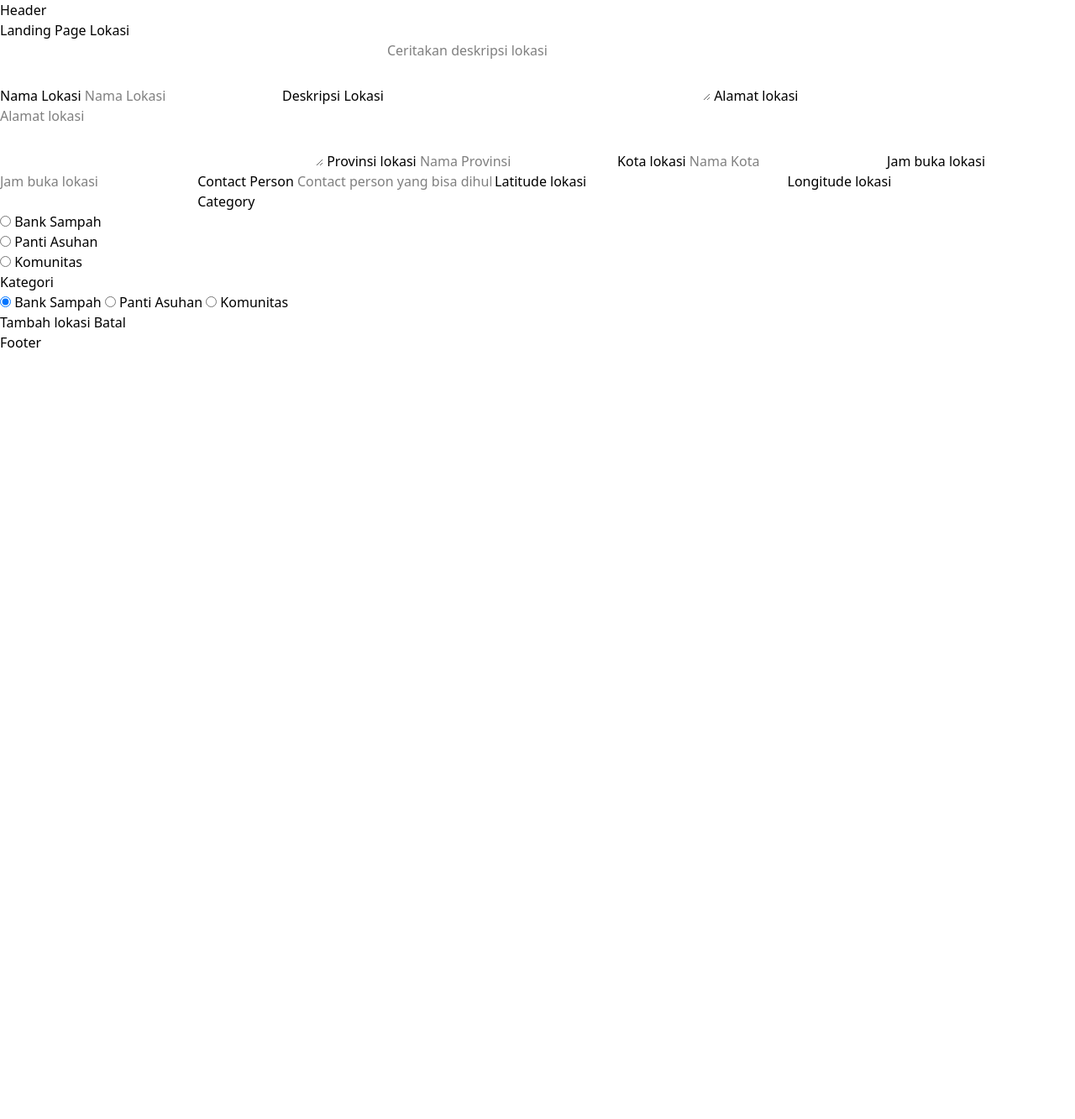
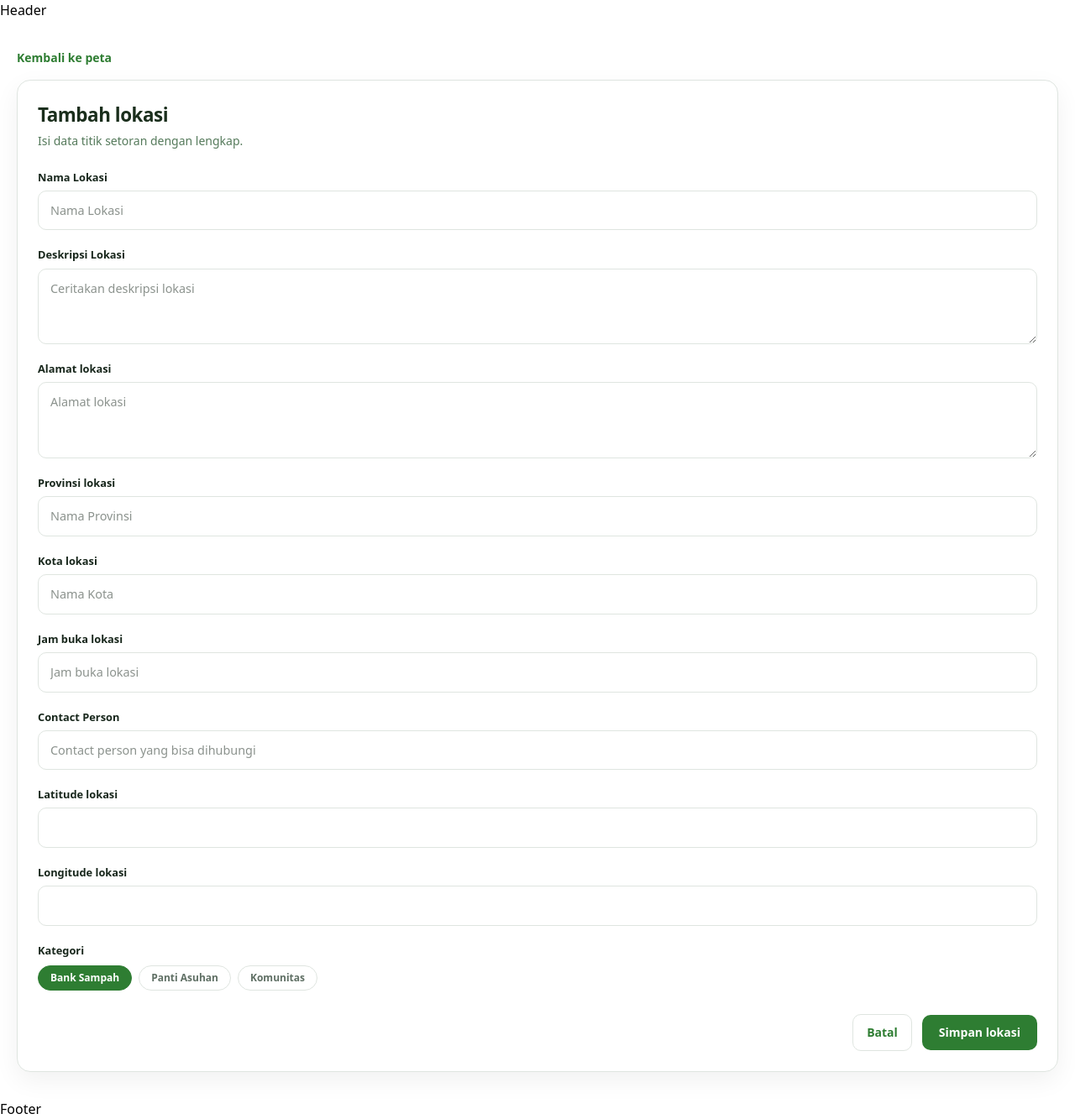
Before and after one commit to pbp-f-kelompok-1/KelolaKita, a Django app: page /locations/add/ in a window 1280 px wide. Shown: the whole page at 84% size. Before the commit the page ends 414 px from the top, so only its background shows below. Run offline with Django 5.2, Linux system fonts and the light colour scheme; style sheets or scripts are compiled from the project's sources; some libraries are stand-ins or nearby versions.

Commit message:
feat: Menambahkan style create  location dan detail location

```diff
--- a/main/forms.py
+++ b/main/forms.py
@@ -87,3 +87,13 @@ class LocationForm(ModelForm) :
             ),
             "category" : RadioSelect,
         }
+
+    def __init__(self, *args, **kwargs):
+        super().__init__(*args, **kwargs)
+        input_classes = (
+            "w-full rounded-[10px] border border-line bg-white px-3.5 py-3 "
+            "text-[0.9rem] text-ink focus:border-brand focus:outline-2 focus:outline-brand"
+        )
+        for name, field in self.fields.items():
+            if name != "category":
+                field.widget.attrs["class"] = input_classes
--- a/static/css/globals.css
+++ b/static/css/globals.css
@@ -0,0 +1,48 @@
+@import "tailwindcss";
+@source "../../../templates";
+
+@theme {
+  --color-brand: #2e7d32;
+  --color-brand-dark: #1f5a23;
+  --color-brand-soft: #e8f5e9;
+  --color-brand-border: #81c784;
+  --color-ink: #17261b;
+  --color-muted: #5f6f64;
+  --color-line: #dfe5e0;
+  --font-sans: "Plus Jakarta Sans", system-ui, sans-serif;
+
+  --animate-card-up: card-up 0.2s ease-out;
+  @keyframes card-up {
+    from { opacity: 0; translate: -50% 12px; }
+    to   { opacity: 1; translate: -50% 0; }
+  }
+}
+
+.leaflet-tile-pane {
+  filter: grayscale(0.6) brightness(1.1) contrast(0.85) saturate(0.7);
+}
+
+.location-form input:not([type="radio"]):not([type="checkbox"]),
+.location-form textarea,
+.location-form select {
+  width: 100%;
+  box-sizing: border-box;
+  padding: 12px 14px;
+  border: 1px solid #dfe5e0;
+  border-radius: 10px;
+  background: #fff;
+  font-size: 0.9rem;
+}
+
+.location-form input:focus,
+.location-form textarea:focus,
+.location-form select:focus {
+  outline: 2px solid #2e7d32;
+  border-color: #2e7d32;
+}
+
+.location-form .errorlist {
+  margin: 0;
+  padding: 0;
+  list-style: none;
+}
--- a/templates/Location.html
+++ b/templates/Location.html
@@ -6,7 +6,6 @@
         <h1 class="panel__title">Temukan titik setoran</h1>
         <p class="panel__subtitle">Cari mitra berdasarkan lokasi, jenis, barang, dan layanan</p>
 
-        <label class="field-label" for="search-input">Lokasi</label>
         <form class="search-box" id="search-form" role="search">
             <svg class="search-box__icon" viewBox="0 0 24 24" width="18" height="18" fill="none"
                 stroke="currentColor" stroke-width="2" stroke-linecap="round" aria-hidden="true">
--- a/templates/location_form.html
+++ b/templates/location_form.html
@@ -1,36 +1,85 @@
 {% extends 'base.html' %}
 {% block content %}
-    <main>
-        Landing Page
-        <a href="{% url 'show_location' %}">Lokasi</a>
-        <form method="post" action="{% url 'create_location' %}">
+<style>
+    .chip-choice input {
+        position: absolute;
+        opacity: 0;
+        pointer-events: none;
+    }
+    .chip-choice:has(input:checked) {
+        background: #2e7d32;
+        border-color: #2e7d32;
+        color: #fff;
+    }
+    .chip-choice:has(input:focus-visible) {
+        outline: 2px solid #2e7d32;
+        outline-offset: 2px;
+    }
+</style>
+
+<main class="mx-auto max-w-full px-5 py-8 font-sans text-ink">
+
+    <a href="{% url 'show_location' %}"
+       class="mb-4 inline-flex items-center gap-1 text-sm font-bold text-brand hover:text-brand-dark">
+        Kembali ke peta
+    </a>
+
+    <div class="rounded-2xl border border-line bg-white p-6 shadow-[0_10px_30px_rgba(0,0,0,0.06)]">
+        <h1 class="text-[1.4rem] font-extrabold tracking-[-0.02em] text-[#1a2e1c]">Tambah lokasi</h1>
+        <p class="mb-6 mt-1 text-sm text-[#557A5B]">Isi data titik setoran dengan lengkap.</p>
+
+        <form method="post" action="" class="location-form flex flex-col gap-5">
             {% csrf_token %}
-            {% for field in form %}
-                <label for="{{ field.id_for_label }}"> {{ field.label }}</label>
-                {{ field }}
-                {% for error in field.errors %}
-                    <p> {{ error }}</p>
-                {% endfor %}
+
+            {% if form.non_field_errors %}
+            <div class="rounded-[10px] border border-[#f1c0bb] bg-[#fdecea] px-3.5 py-3 text-sm font-semibold text-[#b42318]">
+                {{ form.non_field_errors }}
+            </div>
+            {% endif %}
+
+            {% for field in form.visible_fields %}
+                {% if field.name != "category" %}
+                <div class="flex flex-col gap-1.5">
+                    <label for="{{ field.id_for_label }}" class="text-[0.8rem] font-bold">{{ field.label }}</label>
+                    {{ field }}
+                    {% if field.help_text %}
+                        <p class="text-xs text-muted">{{ field.help_text }}</p>
+                    {% endif %}
+                    {% for error in field.errors %}
+                        <p class="text-xs font-semibold text-[#b42318]">{{ error }}</p>
+                    {% endfor %}
+                </div>
+                {% endif %}
             {% endfor %}
 
-            <fieldset class="field">
-                <legend class="field-label">Kategori</legend>
-                <div class="chips">
+            <fieldset class="flex flex-col">
+                <legend class="mb-2 text-[0.8rem] font-bold">Kategori</legend>
+                <div class="flex flex-wrap justify-start gap-2">
                     {% for radio in form.category %}
-                    <label class="chip">
-                        {{ radio.tag }} {{ radio.choice_label }}
+                    <label class="chip-choice relative flex cursor-pointer items-center gap-1.5 rounded-full border border-[#dfe5e0] bg-white px-3.5 py-1.5 text-xs font-semibold text-[#5f6f64] transition-colors hover:border-[#2e7d32]">
+                        {{ radio.tag }}
+                        {{ radio.choice_label }}
                     </label>
                     {% endfor %}
                 </div>
                 {% for error in form.category.errors %}
-                    <p class="field-error">{{ error }}</p>
+                    <p class="mt-1.5 text-xs font-semibold text-[#b42318]">{{ error }}</p>
                 {% endfor %}
             </fieldset>
+
             {% for hidden in form.hidden_fields %}{{ hidden }}{% endfor %}
 
-            {{ form.non_field_errors }}
-            <button type="submit">Tambah lokasi</button>
-            <a href="{% url 'show_location' %}">Batal</a>
+            <div class="mt-2 flex items-center justify-end gap-3">
+                <a href="{% url 'show_location' %}"
+                class="rounded-[10px] border border-[#dfe5e0] px-4 py-[11px] text-sm font-bold text-[#2e7d32] transition hover:border-[#81c784] hover:bg-[#e8f5e9]">
+                    Batal
+                </a>
+                <button type="submit"
+                        class="cursor-pointer rounded-[10px] bg-[#2e7d32] px-5 py-[11px] text-sm font-bold text-white transition hover:bg-[#1f5a23] active:scale-[0.98]">
+                    Simpan lokasi
+                </button>
+            </div>
         </form>
-    </main>
+    </div>
+</main>
 {% endblock content %}
--- a/theme/static/css/dist/styles.css
+++ b/theme/static/css/dist/styles.css
@@ -8,14 +8,24 @@
     --font-serif: ui-serif, Georgia, Cambria, 'Times New Roman', Times, serif;
     --font-mono: ui-monospace, SFMono-Regular, Menlo, Monaco, Consolas, 'Liberation Mono', 'Courier New',
     monospace;
-    --color-red-500: oklch(63.7% 0.237 25.331);
-    --color-blue-500: oklch(62.3% 0.214 259.815);
     --color-gray-50: oklch(98.5% 0.002 247.839);
     --color-black: #000;
+    --color-white: #fff;
+    --spacing: 0.25rem;
+    --text-xs: 0.75rem;
+    --text-xs--line-height: calc(1 / 0.75);
+    --text-sm: 0.875rem;
+    --text-sm--line-height: calc(1.25 / 0.875);
     --text-5xl: 3rem;
     --text-5xl--line-height: 1;
+    --font-weight-semibold: 600;
+    --font-weight-bold: 700;
+    --font-weight-extrabold: 800;
     --tracking-normal: 0em;
     --leading-normal: 1.5;
+    --radius-2xl: 1rem;
+    --default-transition-duration: 150ms;
+    --default-transition-timing-function: cubic-bezier(0.4, 0, 0.2, 1);
     --default-font-family: var(--font-sans);
     --default-mono-font-family: var(--font-mono);
   }
@@ -169,6 +179,9 @@
   }
 }
 @layer utilities {
+  .relative {
+    position: relative;
+  }
   .static {
     position: static;
   }
@@ -193,14 +206,53 @@
   .mx-auto {
     margin-inline: auto;
   }
+  .mt-1 {
+    margin-top: calc(var(--spacing) * 1);
+  }
+  .mt-1\.5 {
+    margin-top: calc(var(--spacing) * 1.5);
+  }
+  .mt-2 {
+    margin-top: calc(var(--spacing) * 2);
+  }
+  .mb-2 {
+    margin-bottom: calc(var(--spacing) * 2);
+  }
+  .mb-4 {
+    margin-bottom: calc(var(--spacing) * 4);
+  }
+  .mb-6 {
+    margin-bottom: calc(var(--spacing) * 6);
+  }
   .block {
     display: block;
   }
   .flex {
     display: flex;
   }
+  .hidden {
+    display: none;
+  }
+  .inline-flex {
+    display: inline-flex;
+  }
   .h-screen {
     height: 100vh;
+  }
+  .w-full {
+    width: 100%;
+  }
+  .max-w-full {
+    max-width: 100%;
+  }
+  .cursor-pointer {
+    cursor: pointer;
+  }
+  .flex-col {
+    flex-direction: column;
+  }
+  .flex-wrap {
+    flex-wrap: wrap;
   }
   .items-center {
     align-items: center;
@@ -208,11 +260,84 @@
   .justify-center {
     justify-content: center;
   }
+  .justify-end {
+    justify-content: flex-end;
+  }
+  .justify-start {
+    justify-content: flex-start;
+  }
+  .gap-1 {
+    gap: calc(var(--spacing) * 1);
+  }
+  .gap-1\.5 {
+    gap: calc(var(--spacing) * 1.5);
+  }
+  .gap-2 {
+    gap: calc(var(--spacing) * 2);
+  }
+  .gap-3 {
+    gap: calc(var(--spacing) * 3);
+  }
+  .gap-5 {
+    gap: calc(var(--spacing) * 5);
+  }
+  .rounded-2xl {
+    border-radius: var(--radius-2xl);
+  }
+  .rounded-\[10px\] {
+    border-radius: 10px;
+  }
+  .rounded-full {
+    border-radius: calc(infinity * 1px);
+  }
+  .border {
+    border-style: var(--tw-border-style);
+    border-width: 1px;
+  }
+  .border-\[\#dfe5e0\] {
+    border-color: #dfe5e0;
+  }
+  .border-\[\#f1c0bb\] {
+    border-color: #f1c0bb;
+  }
+  .bg-\[\#2e7d32\] {
+    background-color: #2e7d32;
+  }
+  .bg-\[\#fdecea\] {
+    background-color: #fdecea;
+  }
   .bg-gray-50 {
     background-color: var(--color-gray-50);
   }
-  .bg-red-500 {
-    background-color: var(--color-red-500);
+  .bg-white {
+    background-color: var(--color-white);
+  }
+  .p-6 {
+    padding: calc(var(--spacing) * 6);
+  }
+  .px-3\.5 {
+    padding-inline: calc(var(--spacing) * 3.5);
+  }
+  .px-4 {
+    padding-inline: calc(var(--spacing) * 4);
+  }
+  .px-5 {
+    padding-inline: calc(var(--spacing) * 5);
+  }
+  .py-1\.5 {
+    padding-block: calc(var(--spacing) * 1.5);
+  }
+  .py-3 {
+    padding-block: calc(var(--spacing) * 3);
+  }
+  .py-8 {
+    padding-block: calc(var(--spacing) * 8);
+  }
+  .py-\[11px\] {
+    padding-block: 11px;
+  }
+  .font-sans {
+    font-family: var(--font-sans);
   }
   .font-serif {
     font-family: var(--font-serif);
@@ -221,19 +346,136 @@
     font-size: var(--text-5xl);
     line-height: var(--tw-leading, var(--text-5xl--line-height));
   }
+  .text-sm {
+    font-size: var(--text-sm);
+    line-height: var(--tw-leading, var(--text-sm--line-height));
+  }
+  .text-xs {
+    font-size: var(--text-xs);
+    line-height: var(--tw-leading, var(--text-xs--line-height));
+  }
+  .text-\[0\.8rem\] {
+    font-size: 0.8rem;
+  }
+  .text-\[0\.9rem\] {
+    font-size: 0.9rem;
+  }
+  .text-\[1\.4rem\] {
+    font-size: 1.4rem;
+  }
   .leading-normal {
     --tw-leading: var(--leading-normal);
     line-height: var(--leading-normal);
+  }
+  .font-bold {
+    --tw-font-weight: var(--font-weight-bold);
+    font-weight: var(--font-weight-bold);
+  }
+  .font-extrabold {
+    --tw-font-weight: var(--font-weight-extrabold);
+    font-weight: var(--font-weight-extrabold);
+  }
+  .font-semibold {
+    --tw-font-weight: var(--font-weight-semibold);
+    font-weight: var(--font-weight-semibold);
+  }
+  .tracking-\[-0\.02em\] {
+    --tw-tracking: -0.02em;
+    letter-spacing: -0.02em;
   }
   .tracking-normal {
     --tw-tracking: var(--tracking-normal);
     letter-spacing: var(--tracking-normal);
   }
+  .text-\[\#1a2e1c\] {
+    color: #1a2e1c;
+  }
+  .text-\[\#2e7d32\] {
+    color: #2e7d32;
+  }
+  .text-\[\#5f6f64\] {
+    color: #5f6f64;
+  }
+  .text-\[\#557A5B\] {
+    color: #557A5B;
+  }
+  .text-\[\#b42318\] {
+    color: #b42318;
+  }
   .text-black {
     color: var(--color-black);
   }
+  .text-white {
+    color: var(--color-white);
+  }
+  .shadow-\[0_10px_30px_rgba\(0\,0\,0\,0\.06\)\] {
+    --tw-shadow: 0 10px 30px var(--tw-shadow-color, rgba(0,0,0,0.06));
+    box-shadow: var(--tw-inset-shadow), var(--tw-inset-ring-shadow), var(--tw-ring-offset-shadow), var(--tw-ring-shadow), var(--tw-shadow);
+  }
+  .outline {
+    outline-style: var(--tw-outline-style);
+    outline-width: 1px;
+  }
+  .transition {
+    transition-property: color, background-color, border-color, outline-color, text-decoration-color, fill, stroke, --tw-gradient-from, --tw-gradient-via, --tw-gradient-to, opacity, box-shadow, transform, translate, scale, rotate, filter, -webkit-backdrop-filter, backdrop-filter, display, content-visibility, overlay, pointer-events;
+    transition-timing-function: var(--tw-ease, var(--default-transition-timing-function));
+    transition-duration: var(--tw-duration, var(--default-transition-duration));
+  }
+  .transition-colors {
+    transition-property: color, background-color, border-color, outline-color, text-decoration-color, fill, stroke, --tw-gradient-from, --tw-gradient-via, --tw-gradient-to;
+    transition-timing-function: var(--tw-ease, var(--default-transition-timing-function));
+    transition-duration: var(--tw-duration, var(--default-transition-duration));
+  }
+  .hover\:border-\[\#2e7d32\] {
+    &:hover {
+      @media (hover: hover) {
+        border-color: #2e7d32;
+      }
+    }
+  }
+  .hover\:border-\[\#81c784\] {
+    &:hover {
+      @media (hover: hover) {
+        border-color: #81c784;
+      }
+    }
+  }
+  .hover\:bg-\[\#1f5a23\] {
+    &:hover {
+      @media (hover: hover) {
+        background-color: #1f5a23;
+      }
+    }
+  }
+  .hover\:bg-\[\#e8f5e9\] {
+    &:hover {
+      @media (hover: hover) {
+        background-color: #e8f5e9;
+      }
+    }
+  }
+  .focus\:outline-2 {
+    &:focus {
+      outline-style: var(--tw-outline-style);
+      outline-width: 2px;
+    }
+  }
+  .active\:scale-\[0\.98\] {
+    &:active {
+      scale: 0.98;
+    }
+  }
+}
+@property --tw-border-style {
+  syntax: "*";
+  inherits: false;
+  initial-value: solid;
 }
 @property --tw-leading {
+  syntax: "*";
+  inherits: false;
+}
+@property --tw-font-weight {
   syntax: "*";
   inherits: false;
 }
@@ -241,11 +483,98 @@
   syntax: "*";
   inherits: false;
 }
+@property --tw-shadow {
+  syntax: "*";
+  inherits: false;
+  initial-value: 0 0 #0000;
+}
+@property --tw-shadow-color {
+  syntax: "*";
+  inherits: false;
+}
+@property --tw-shadow-alpha {
+  syntax: "<percentage>";
+  inherits: false;
+  initial-value: 100%;
+}
+@property --tw-inset-shadow {
+  syntax: "*";
+  inherits: false;
+  initial-value: 0 0 #0000;
+}
+@property --tw-inset-shadow-color {
+  syntax: "*";
+  inherits: false;
+}
+@property --tw-inset-shadow-alpha {
+  syntax: "<percentage>";
+  inherits: false;
+  initial-value: 100%;
+}
+@property --tw-ring-color {
+  syntax: "*";
+  inherits: false;
+}
+@property --tw-ring-shadow {
+  syntax: "*";
+  inherits: false;
+  initial-value: 0 0 #0000;
+}
+@property --tw-inset-ring-color {
+  syntax: "*";
+  inherits: false;
+}
+@property --tw-inset-ring-shadow {
+  syntax: "*";
+  inherits: false;
+  initial-value: 0 0 #0000;
+}
+@property --tw-ring-inset {
+  syntax: "*";
+  inherits: false;
+}
+@property --tw-ring-offset-width {
+  syntax: "<length>";
+  inherits: false;
+  initial-value: 0px;
+}
+@property --tw-ring-offset-color {
+  syntax: "*";
+  inherits: false;
+  initial-value: #fff;
+}
+@property --tw-ring-offset-shadow {
+  syntax: "*";
+  inherits: false;
+  initial-value: 0 0 #0000;
+}
+@property --tw-outline-style {
+  syntax: "*";
+  inherits: false;
+  initial-value: solid;
+}
 @layer properties {
   @supports ((-webkit-hyphens: none) and (not (margin-trim: inline))) or ((-moz-orient: inline) and (not (color:rgb(from red r g b)))) {
     *, ::before, ::after, ::backdrop {
+      --tw-border-style: solid;
       --tw-leading: initial;
+      --tw-font-weight: initial;
       --tw-tracking: initial;
+      --tw-shadow: 0 0 #0000;
+      --tw-shadow-color: initial;
+      --tw-shadow-alpha: 100%;
+      --tw-inset-shadow: 0 0 #0000;
+      --tw-inset-shadow-color: initial;
+      --tw-inset-shadow-alpha: 100%;
+      --tw-ring-color: initial;
+      --tw-ring-shadow: 0 0 #0000;
+      --tw-inset-ring-color: initial;
+      --tw-inset-ring-shadow: 0 0 #0000;
+      --tw-ring-inset: initial;
+      --tw-ring-offset-width: 0px;
+      --tw-ring-offset-color: #fff;
+      --tw-ring-offset-shadow: 0 0 #0000;
+      --tw-outline-style: solid;
     }
   }
 }
```
Also changed, not shown: templates/location_detail.html (+35 -6 lines).
